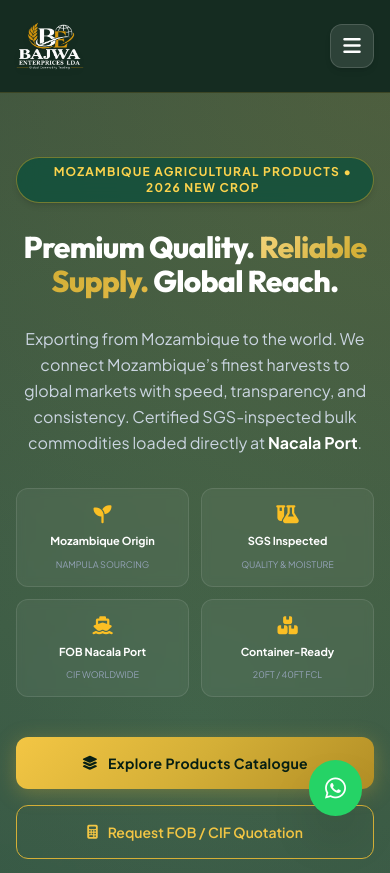
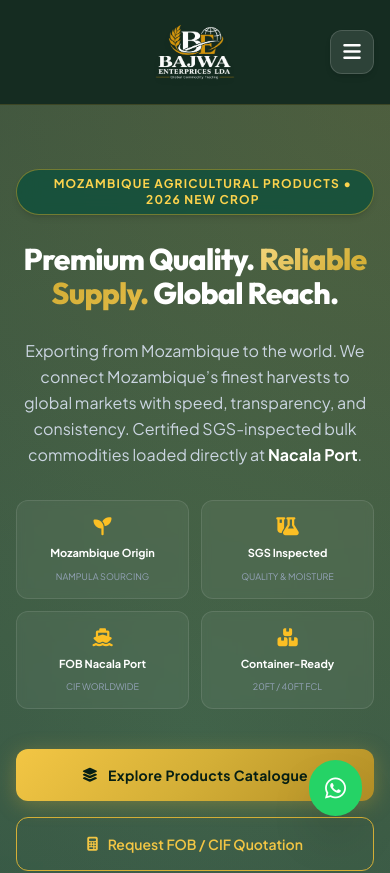
Before and after one commit to ahmedsial1/Bajwa-Enterprises, a website: page index.html in a window 390 px wide. Shown: the top 873 px of the page. Drawn offline with nearby package versions, Linux system fonts and the light colour scheme.

Commit message:
Enlarge and perfectly center logo in mobile header with right-aligned menu button

```diff
--- a/index.html
+++ b/index.html
@@ -131,15 +131,18 @@
 
       </div>
 
-      <!-- Mobile & Tablet Layout (Left: Logo, Right: Menu Button) -->
-      <div class="flex lg:hidden items-center justify-between gap-3 w-full">
-
-        <!-- Left: Transparent Brand Logo -->
-        <a href="#" class="flex items-center py-0.5">
+      <!-- Mobile & Tablet Layout (Logo Centered & Enlarged, Menu on Right) -->
+      <div class="flex lg:hidden items-center justify-between w-full py-1">
+
+        <!-- Left invisible spacer to ensure exact geometric center for logo -->
+        <div class="w-11 h-11 shrink-0"></div>
+
+        <!-- Middle: Centered & Enlarged Transparent Brand Logo -->
+        <a href="#" class="flex items-center justify-center mx-auto">
           <img
             src="assets/branding/logo-transparent-light.png"
             alt="Bajwa Enterprices LDA"
-            class="h-12 sm:h-14 w-auto object-contain drop-shadow-md"
+            class="h-14 sm:h-16 w-auto object-contain max-w-[240px] drop-shadow-md hover:scale-105 transition-transform"
           />
         </a>
 
```
Also changed, not shown: public/index.html (+9 -6 lines).
